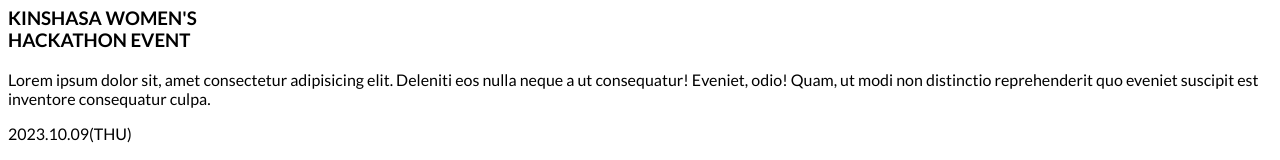
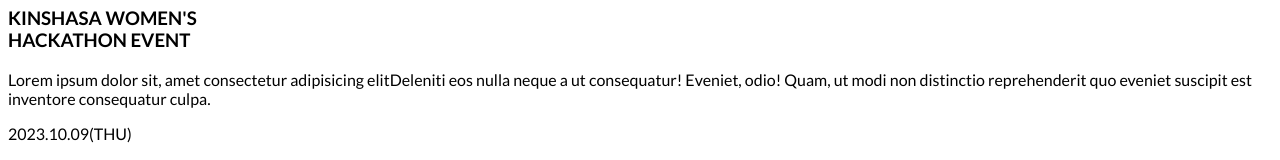
Before and after one commit to WilfriedM01/KinWomenHackathon, a website: page index.html in a window 1280 px wide. Shown: the part 344-504 px from the top of the page. Drawn offline with Linux system fonts and the light colour scheme.

```diff
--- a/index.html
+++ b/index.html
@@ -65,7 +65,7 @@
               HACKATHON EVENT
             </h1>
             <p class="carouselle-wrapper-overview">
-              Lorem ipsum dolor sit, amet consectetur adipisicing elit. Deleniti
+              Lorem ipsum dolor sit, amet consectetur adipisicing elitDeleniti
               eos nulla neque a ut consequatur! Eveniet, odio! Quam, ut modi non
               distinctio reprehenderit quo eveniet suscipit est inventore
               consequatur culpa.
```
